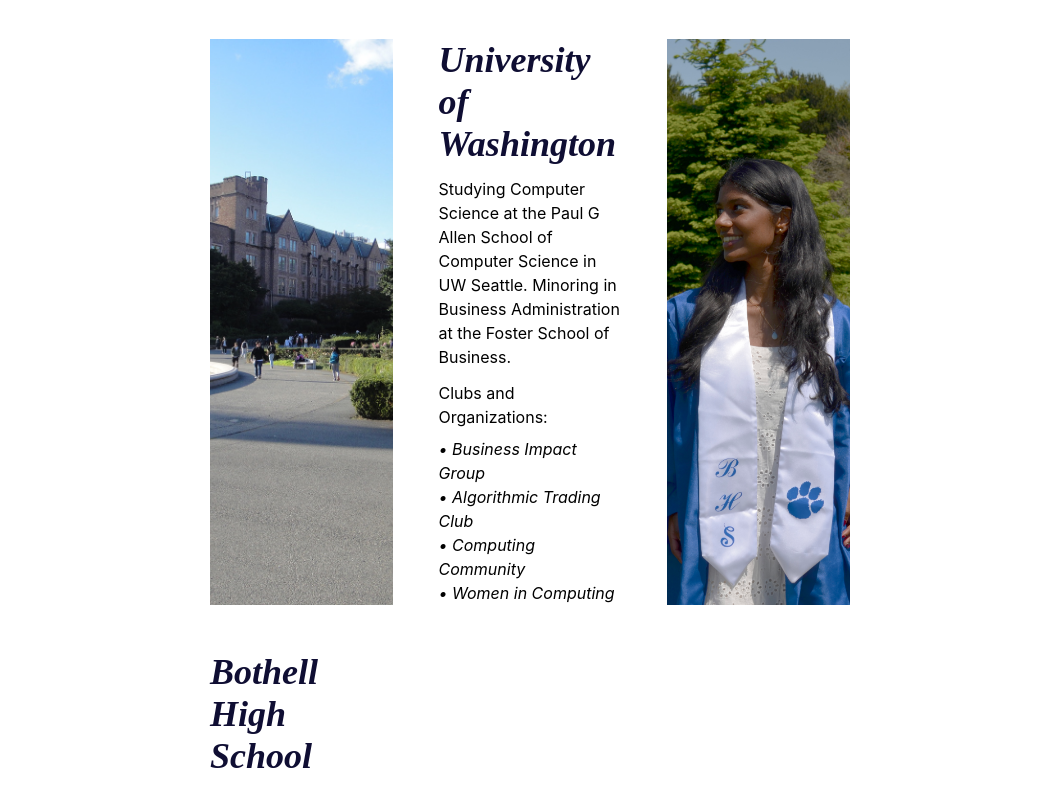
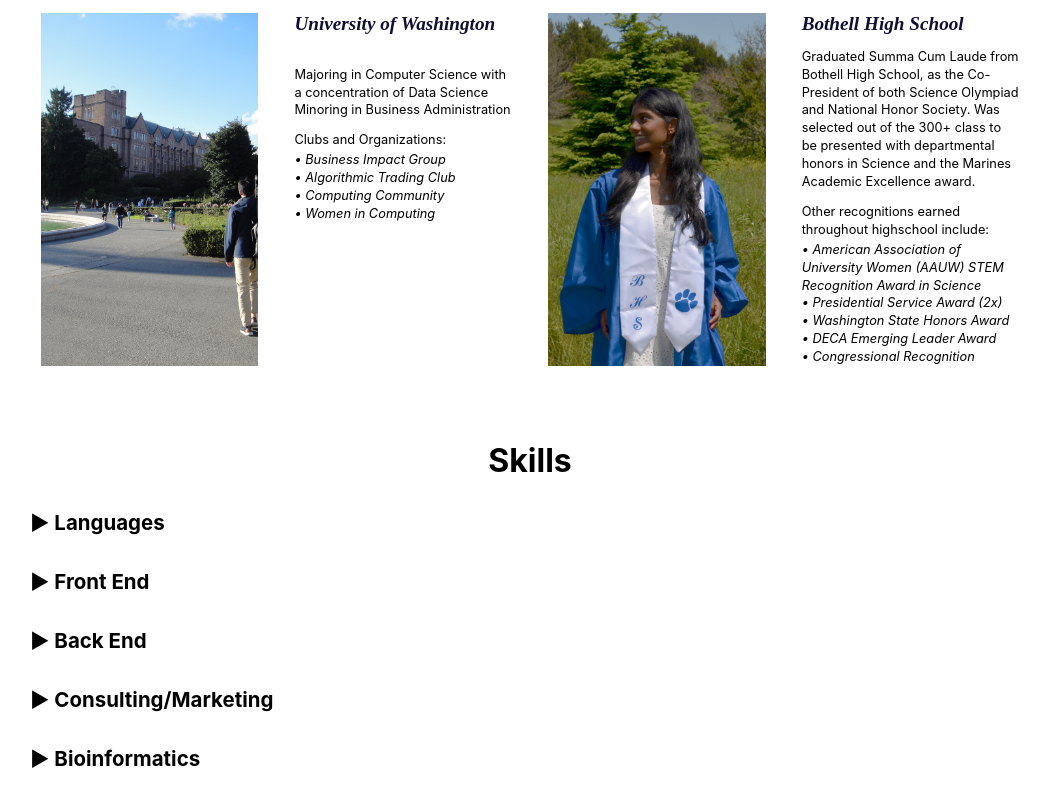
Before and after one commit to saisha-l/saishalakkoju.me, a Next.js app: page / in a window 1280 px wide. Shown: the part 1180-1974 px from the top of the page, without its empty margins (110-1159 px from the left). Built offline with nearby package versions, Linux system fonts and the light colour scheme.

Commit message:
new adds

```diff
--- a/pages/index.js
+++ b/pages/index.js
@@ -1,8 +1,90 @@
 import Head from 'next/head';
 import styles from '../styles/Home.module.css';
-import React, { useEffect } from 'react';
+import React, { useEffect, useState } from 'react';
 import { TypeAnimation } from 'react-type-animation';
 import Popup from 'reactjs-popup';
+
+const SkillsSection = () => {
+  const [showLanguages, setShowLanguages] = useState(false);
+  const [showFrontEnd, setShowFrontEnd] = useState(false);
+  const [showBackEnd, setShowBackEnd] = useState(false);
+  const [showConsulting, setShowConsulting] = useState(false);
+  const [showBioinformatics, setShowBioinformatics] = useState(false);
+
+  const toggleLanguages = () => setShowLanguages(!showLanguages);
+  const toggleFrontEnd = () => setShowFrontEnd(!showFrontEnd);
+  const toggleBackEnd = () => setShowBackEnd(!showBackEnd);
+  const toggleConsulting = () => setShowConsulting(!showConsulting);
+  const toggleBioinformatics = () => setShowBioinformatics(!showBioinformatics);
+
+  return (
+    <div>
+      <h2 id="skills" className={styles.skillHead} onClick={toggleLanguages}>
+        {showLanguages ? '▼ Languages' : '▶ Languages'}
+      </h2>
+      {showLanguages && (
+        <div className={styles.skillContainer}>
+          <p className={styles.disabledButton}>Java</p>
+          <p className={styles.disabledButton}>Python</p>
+          <p className={styles.disabledButton}>HTML/CSS/JavaScript</p>
+          <p className={styles.disabledButton}>R</p>
+        </div>
+      )}
+
+      <h2 id="skills" className={styles.skillHead} onClick={toggleFrontEnd}>
+        {showFrontEnd ? '▼ Front End' : '▶ Front End'}
+      </h2>
+      {showFrontEnd && (
+        <div className={styles.skillContainer}>
+          <p className={styles.disabledButton}>HTML</p>
+          <p className={styles.disabledButton}>CSS</p>
+          <p className={styles.disabledButton}>JavaScript</p>
+          <p className={styles.disabledButton}>Tailwind CSS</p>
+          <p className={styles.disabledButton}>React</p>
+          <p className={styles.disabledButton}>NextJS</p>
+          <p className={styles.disabledButton}>Version Control</p>
+        </div>
+      )}
+
+      <h2 id="skills" className={styles.skillHead} onClick={toggleBackEnd}>
+        {showBackEnd ? '▼ Back End' : '▶ Back End'}
+      </h2>
+      {showBackEnd && (
+        <div className={styles.skillContainer}>
+          {/* Add Back End skills here */}
+        </div>
+      )}
+
+      <h2 id="skills" className={styles.skillHead} onClick={toggleConsulting}>
+        {showConsulting ? '▼ Consulting/Marketing' : '▶ Consulting/Marketing'}
+      </h2>
+      {showConsulting && (
+        <div className={styles.skillContainer}>
+          <p className={styles.disabledButton}>Microsoft Office</p>
+          <p className={styles.disabledButton}>Microsoft Word</p>
+          <p className={styles.disabledButton}>Microsoft Excel</p>
+          <p className={styles.disabledButton}>Canva</p>
+        </div>
+      )}
+
+      <h2 id="skills" className={styles.skillHead} onClick={toggleBioinformatics}>
+        {showBioinformatics ? '▼ Bioinformatics' : '▶ Bioinformatics'}
+      </h2>
+      {showBioinformatics && (
+        <div className={styles.skillContainer}>
+          <p className={styles.disabledButton}>R</p>
+          <p className={styles.disabledButton}>Principal Component Analysis</p>
+          <p className={styles.disabledButton}>Chi Squared Analysis</p>
+          <p className={styles.disabledButton}>UMAP Visualisation</p>
+          <p className={styles.disabledButton}>RNA Sequencing</p>
+          <p className={styles.disabledButton}>TSNE</p>
+          <p className={styles.disabledButton}>CombatSeq</p>
+          <p className={styles.disabledButton}>Life Span Assays</p>
+        </div>
+      )}
+    </div>
+  );
+};
 
 export default function Home() {
   useEffect(() => {
@@ -284,21 +366,21 @@
 
 <h1 id="education" className={styles.centered2}>Education</h1>
 
-          <div className={styles.col1}>
+<div className={styles.col1}>
   <div className={styles.cardEducation}>
-
-
 
 
     <div className={styles.gridContainer}>
 
     <div className={styles.content}>
-        <img className={styles.img2} src={'./uwPicture.jpeg'} alt="UW Campus"/>
+        <img className={styles.img2} src={'./uwPicture.jpeg'} alt="UW "/>
       </div>
+
     <div className={styles.content}>
         <h2 style={{ color: '#0f0e33' }}>University of Washington</h2>
         <p style={{ marginBottom: '1.5vh' }}>
-          Studying Computer Science at the Paul G Allen School of Computer Science in UW Seattle. Minoring in Business Administration at the Foster School of Business.
+        <br></br> Majoring in Computer Science with a concentration of Data Science
+        <br></br> Minoring in Business Administration
         </p>
         <p style={{ marginBottom: '0vh' }}>
           Clubs and Organizations:
@@ -315,10 +397,7 @@
         <img className={styles.img2} src={'./gradpic.jpeg'} alt="Graduation"/>
       </div>
 
-      <div className={styles.content}>
-
-
-
+    <div className={styles.content}>
         <h2 style={{ color: '#0f0e33' }}>Bothell High School</h2>
         <p style={{ marginBottom: '1.5vh' }}>
           Graduated Summa Cum Laude from Bothell High School, as the Co-President of both Science Olympiad and National Honor Society. Was selected out of the 300+ class to be presented with departmental honors in Science and the Marines Academic Excellence award.
@@ -330,7 +409,6 @@
           <br></br> &bull;  American Association of University Women (AAUW) STEM Recognition Award in Science
           <br></br> &bull;  Presidential Service Award (2x)
           <br></br> &bull;  Washington State Honors Award
-          <br></br> &bull;   Washington State Principals’ Scholars Award
           <br></br> &bull;   DECA Emerging Leader Award
           <br></br> &bull;   Congressional Recognition
         </p>
@@ -343,10 +421,13 @@
   </div>
 </div>
 
+<h1 id="skills" className={styles.centered2}>Skills</h1>
 
+<div className={styles.col1}>
 
+<SkillsSection />
 
-
+</div>
         </div>
 
 
--- a/styles/Home.module.css
+++ b/styles/Home.module.css
@@ -273,28 +273,15 @@
 
 .cardEducation{
   width: 100%;
-  max-width: 100vh; /* Ensures it doesn't exceed the viewport height */
-  padding: 3vw;
+  padding: 1vw;
   text-align: left;
   background-color: white;
-  box-shadow: inset;
-  text-decoration: none;
-  border-radius: 1vw;
-  transition:
-    color 0.15s ease,
-    border-color 0.15s ease;
 }
 
-.cardEducation:hover,
-.cardEducation:focus,
-.cardEducation:active {
-  color:  black;
-
-}
 
 .cardEducation h2 {
   margin: 0 0 1vw 0;
-  font-size: 4.5vh !important;
+  font-size: 1.5vw !important;
   font-family: "Playfair Display", serif;
   font-style: italic;
   color:  black;
@@ -303,8 +290,8 @@
 
 .cardEducation p {
   margin: 0;
-  font-size: 2.0vh !important;
-  line-height: 1.5;
+  font-size: 1.0vw !important;
+  line-height: 1.4;
   color:  black;
   border-color: black;
 }
@@ -355,8 +342,9 @@
   object-fit: cover; /* Crop the image to cover the container */
 }
 .img2 {
+
   width: 100%; /* Make the image take up the full width of its container */
-  height: 100%; /* Make the image take up the full height of its container */
+  height: 90%; /* Make the image take up the full height of its container */
   object-fit: cover; /* Crop the image to cover the container */
 }
 
@@ -486,15 +474,48 @@
   margin-bottom: 1vh; /* Add some space between the images */
 }
 
-
 .gridContainer {
-  display: grid;
-  grid-template-columns: repeat(auto-fit, minmax(200px, 1fr)); /* Adjust the minmax values as needed */
-  gap: 2vw;
+  display: flex;
+  flex-wrap: wrap;
+  gap: 16px; /* Adjust the gap between items as needed */
 }
 
 .content {
-  flex: 1 1 auto;
+  flex: 1 1 200px; /* Flex-grow, flex-shrink, and flex-basis */
   margin: 10px; /* Adjust as needed */
   max-width: 80vh;
 }
+
+@media (max-width: 600px) {
+  .gridContainer {
+    flex-direction: column;
+  }
+}
+
+
+
+.skillHead {
+  cursor: pointer; /* Add a pointer cursor to indicate it's clickable */
+  display: inline-block;
+  width: 1000px; /* Set a fixed width */
+  font-size: 1.6vw;
+  text-align: left; /* Ensure text is aligned to the left */
+   /* Use a monospace font for consistent character width */
+}
+
+.disabledButton {
+  display: inline-block;
+  padding: 10px 20px;
+  font-size: 16px;
+  font-weight: bold;
+  color: #fff;
+  background-color: rgb(57, 20, 79);
+  border: none;
+  border-radius: 50px;
+  text-align: center;
+  opacity: 0.9;
+  margin-left: 3px;
+  margin-right: 3px;
+  margin-top: 5px;
+
+}
```
